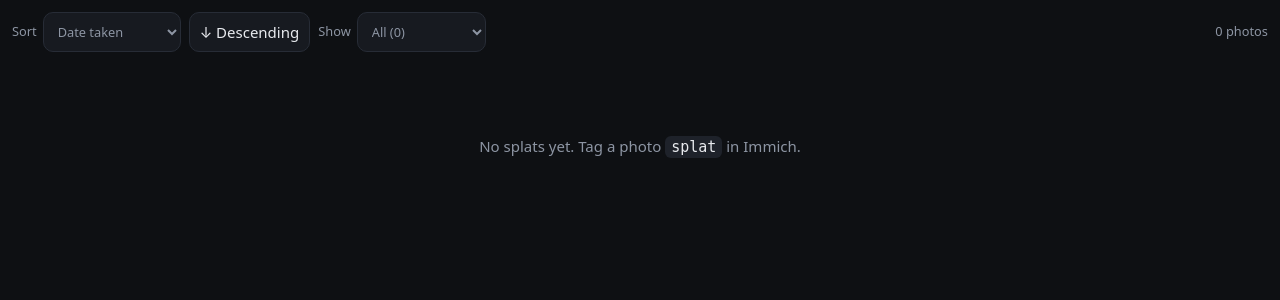
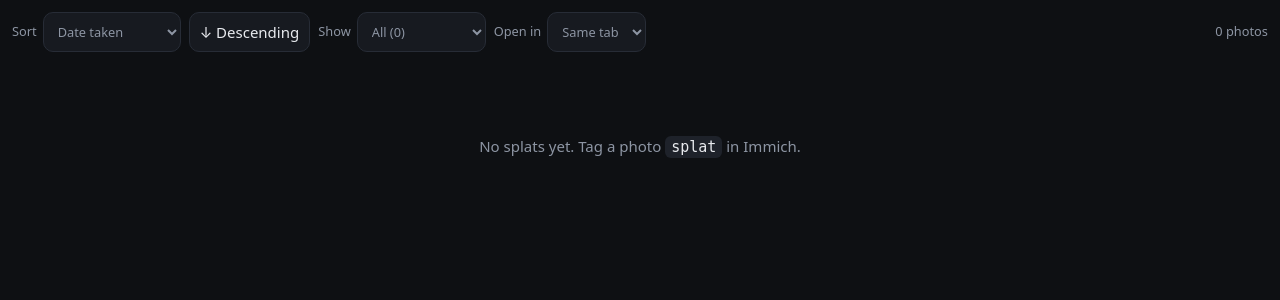
Before and after one commit to anton-scholten/immich-splat, a FastAPI app: page / in a window 1280 px wide. Shown: the part 42-342 px from the top of the page. Run offline with FastAPI, Linux system fonts and the light colour scheme; data that the repository does not hold is empty; parts of the project's set-up code (start-up, migrations or seed data) failed here and were passed over; some libraries are stand-ins or nearby versions.

Commit message:
Gallery: choose whether splats open in the same or a new tab
An "Open in" selector (Same tab / New tab) in the toolbar, saved with the
other gallery preferences in localStorage. Applies to tapping a tile and to
"Open viewer" in the item menu.

Co-Authored-By: Claude Opus 5.5 <noreply@anthropic.com>

```diff
--- a/app/templates/status.html
+++ b/app/templates/status.html
@@ -170,6 +170,12 @@
         <option value="failed">Failed</option>
       </select>
     </label>
+    <label>Open in
+      <select id="open" class="ctl" aria-label="Open splats in">
+        <option value="same">Same tab</option>
+        <option value="new">New tab</option>
+      </select>
+    </label>
     <span class="offline-note" id="conn" role="status">Connection lost, retrying...</span>
     <span id="count" aria-live="polite"></span>
   </div>
@@ -199,7 +205,7 @@ var tiles = new Map();       // job id -> tile state (keyed DOM node)
 var system = null;
 var worker = {};             // last online worker.json
 var skew = 0;                // server clock minus client clock, ms
-var prefs = {sort: "taken", dir: "desc", filter: "all"};
+var prefs = {sort: "taken", dir: "desc", filter: "all", open: "same"};
 try { Object.assign(prefs, JSON.parse(localStorage.getItem("splat.prefs") || "{}")); } catch (e) {}
 
 var $ = function (id) { return document.getElementById(id); };
@@ -504,7 +510,7 @@ document.addEventListener("keydown", function (e) { if (e.key === "Escape") clos
 
 function onOpen(j) {
   if (!j) return;
-  if (j.status === "done" && j.viewer_url) location.href = j.viewer_url;
+  if (j.status === "done" && j.viewer_url) openViewer(j.viewer_url);
   else if (j.status === "error") onMenu(j);
   else toast("Still processing");
 }
@@ -522,7 +528,7 @@ function onMenu(j) {
   if (!j) return;
   var name = j.original_filename || j.id;
   var btns = [];
-  if (j.status === "done" && j.viewer_url) btns.push({label: "Open viewer", cls: "primary", run: function () { location.href = j.viewer_url; }});
+  if (j.status === "done" && j.viewer_url) btns.push({label: "Open viewer", cls: "primary", run: function () { openViewer(j.viewer_url); }});
   if (j.status === "error") btns.push({label: "Retry", cls: "primary", run: async function () {
     try { await api("POST", "/api/jobs/" + encodeURIComponent(j.id) + "/retry"); closeSheet(); toast("Retrying"); poll(); }
     catch (e) { toast("Retry failed: " + e.message); }
@@ -546,19 +552,25 @@ function onMenu(j) {
 }
 
 /* ---------- toolbar ---------- */
+function openViewer(url) {
+  if (prefs.open === "new") window.open(url, "_blank", "noopener");
+  else location.href = url;
+}
 function savePrefs() { try { localStorage.setItem("splat.prefs", JSON.stringify(prefs)); } catch (e) {} }
 function syncToolbar() {
-  $("sort").value = prefs.sort; $("filter").value = prefs.filter;
+  $("sort").value = prefs.sort; $("filter").value = prefs.filter; $("open").value = prefs.open;
   var d = $("dir");
   d.textContent = prefs.dir === "asc" ? "↑ Ascending" : "↓ Descending";
   d.setAttribute("aria-label", "Sort direction: " + (prefs.dir === "asc" ? "ascending" : "descending") + ". Activate to toggle.");
 }
 $("sort").addEventListener("change", function () { prefs.sort = this.value; savePrefs(); render(); });
 $("filter").addEventListener("change", function () { prefs.filter = this.value; savePrefs(); render(); });
+$("open").addEventListener("change", function () { prefs.open = this.value; savePrefs(); });
 $("dir").addEventListener("click", function () { prefs.dir = prefs.dir === "asc" ? "desc" : "asc"; savePrefs(); syncToolbar(); render(); });
 if (!$("sort").querySelector('option[value="' + prefs.sort + '"]')) prefs.sort = "taken";
 if (!$("filter").querySelector('option[value="' + prefs.filter + '"]')) prefs.filter = "all";
 if (prefs.dir !== "asc") prefs.dir = "desc";
+if (prefs.open !== "new") prefs.open = "same";
 syncToolbar();
 
 /* ---------- polling ---------- */
```
Also changed, not shown: README.md.
